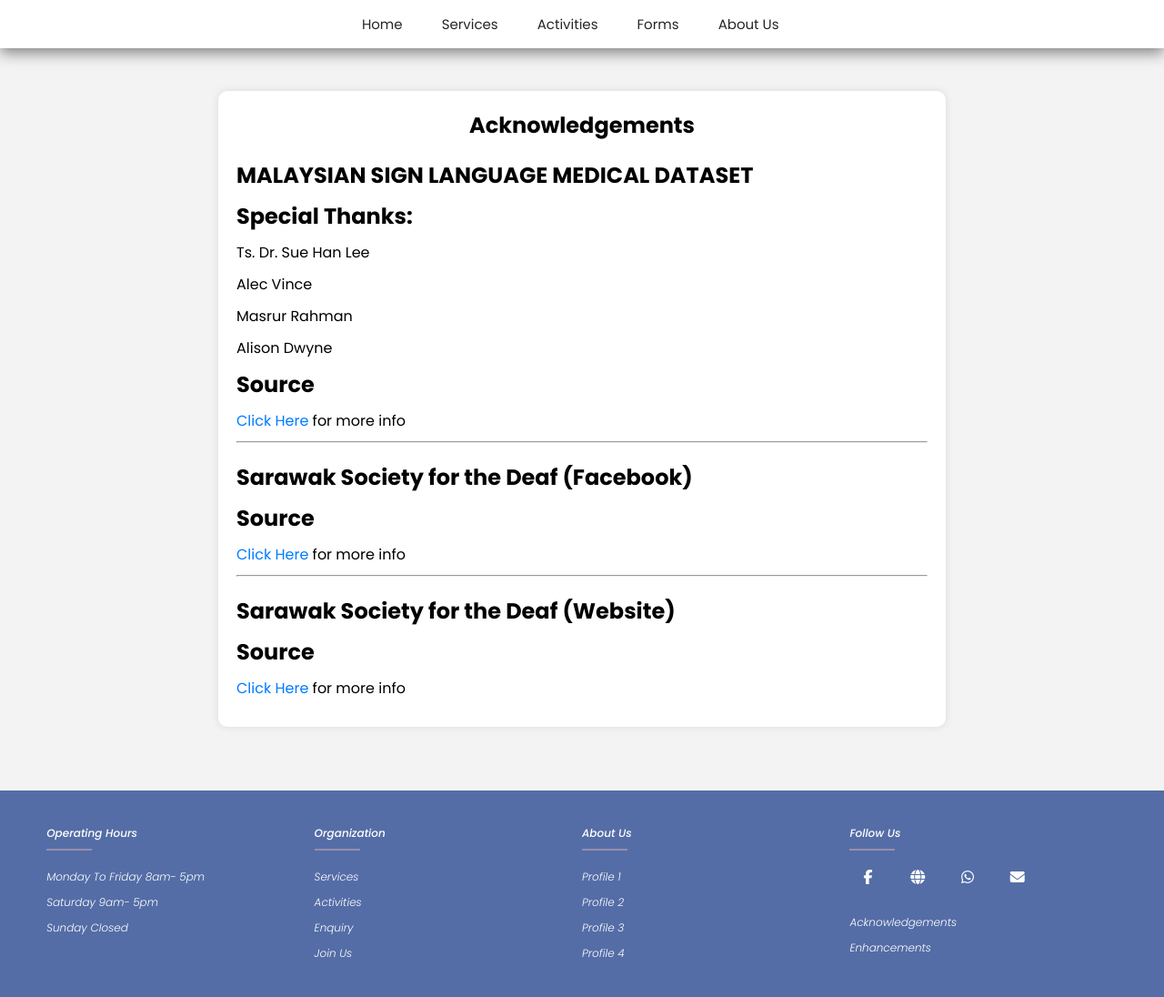
After one commit to Zwe-Zwe/Inquiry-Project-Assignment, a PHP site: page /acknowledgement.html in a window 1280 px wide. The commit adds this page. Shown: the whole page at 91% size. Run offline with PHP 8.4, Linux system fonts and the light colour scheme.

Commit message:
Added Paing Chan's Pages

```diff
--- a/EnquiryService.html
+++ b/EnquiryService.html
@@ -46,8 +46,7 @@
     </nav>
     </header>
         <article>
-          <section id="enquiry_form">
-            <form>
+            <form id="enquiry_form" action="mailto:zwehtetzaw777@gmail.com" method="post" enctype="text/plain">
               <fieldset>
                 <legend>Enquiry Service</legend>
                 <table>
@@ -314,7 +313,6 @@
               <input type="submit" value="Submit">
               <p id="required_warning">*All the fields are required to be filled.</p>
             </form>
-          </section>
         </article>
         <footer>
           <div class="container">
--- /dev/null
+++ b/acknowledgement.html
@@ -0,0 +1,156 @@
+<!DOCTYPE html>
+<html lang="en">
+  <head>
+    <meta charset="UTF-8" />
+    <meta name="viewport" content="width=device-width, initial-scale=1.0" />
+    <title>Acknowledgements</title>
+    <link rel="stylesheet" href="style.css" />
+    <link
+      rel="stylesheet"
+      type="text/css"
+      href="https://cdnjs.cloudflare.com/ajax/libs/font-awesome/6.5.1/css/all.min.css"
+    />
+  </head>
+  <body>
+    <nav>
+      <ul class="navbar">
+        <li><a href="index.html">Home</a></li>
+        <li>
+          <a href="#">Services</a>
+          <ul class="submenu">
+            <li><a href="#">BIM Class</a></li>
+            <li><a href="#">Car Wash</a></li>
+            <li><a href="#">Haircut & Trimming</a></li>
+            <li><a href="#">Sewing & Alteration</a></li>
+          </ul>
+        </li>
+        <li><a href="#">Activities</a></li>
+        <li>
+          <a href="#">Forms</a>
+          <ul class="submenu">
+            <li><a href="#">Enquiry</a></li>
+            <li><a href="#">Volunteer</a></li>
+          </ul>
+        </li>
+        <li>
+          <a href="#">About Us</a>
+          <ul class="submenu">
+            <li><a href="#">&#128100; Daniel Sie</a></li>
+            <li><a href="#">&#128100; Michael Wong</a></li>
+            <li><a href="#">&#128100; Paing Chan</a></li>
+            <li><a href="#">&#128100; Sherlyn Kok</a></li>
+            <li><a href="#">&#128100; Zwe Htet Zaw</a></li>
+          </ul>
+        </li>
+      </ul>
+    </nav>
+
+    <section class="acknowledgement-section">
+      <div class="acknowledgement-container">
+        <h1>Acknowledgements</h1>
+        <div class="acknowledgements">
+          <h2>MALAYSIAN SIGN LANGUAGE MEDICAL DATASET</h2>
+          <h2>Special Thanks:</h2>
+          <ul>
+            <li>Ts. Dr. Sue Han Lee</li>
+            <li>Alec Vince</li>
+            <li>Masrur Rahman</li>
+            <li>Alison Dwyne</li>
+          </ul>
+          <h2>Source</h2>
+          <ul>
+            <li>
+              <a href="https://arekku21.github.io/MSL-Medical/#">Click Here</a>
+              for more info
+            </li>
+          </ul>
+        </div>
+
+        <hr />
+
+        <div class="acknowledgements">
+          <h2>Sarawak Society for the Deaf (Facebook)</h2>
+          <h2>Source</h2>
+          <ul>
+            <li>
+              <a href="https://www.facebook.com/sarawaksocietyforthedeaf"
+                >Click Here</a
+              >
+              for more info
+            </li>
+          </ul>
+        </div>
+
+        <hr />
+
+        <div class="acknowledgements">
+          <h2>Sarawak Society for the Deaf (Website)</h2>
+          <h2>Source</h2>
+          <ul>
+            <li>
+              <a href="https://www.sarawaksocietyforthedeaf.org/">Click Here</a>
+              for more info
+            </li>
+          </ul>
+        </div>
+      </div>
+    </section>
+
+    <footer>
+      <div class="container">
+        <div class="row">
+          <div class="footer-col">
+            <h4 class="foot-h4-oh">operating hours</h4>
+            <ul>
+              <li>Monday to Friday 8am- 5pm</li>
+              <li>Saturday 9am- 5pm</li>
+              <li>Sunday Closed</li>
+            </ul>
+          </div>
+          <div class="footer-col">
+            <h4>organization</h4>
+            <ul>
+              <li><a href="#">services</a></li>
+              <li><a href="#">activities</a></li>
+              <li><a href="#">Enquiry</a></li>
+              <li><a href="#">Join Us</a></li>
+            </ul>
+          </div>
+          <div class="footer-col">
+            <h4>about us</h4>
+            <ul>
+              <li><a href="#">Profile 1</a></li>
+              <li><a href="#">Profile 2</a></li>
+              <li><a href="#">Profile 3</a></li>
+              <li><a href="#">Profile 4</a></li>
+            </ul>
+          </div>
+          <div class="footer-col">
+            <h4>follow us</h4>
+            <div class="social-links">
+              <a href="https://www.facebook.com/sarawaksocietyforthedeaf"
+                ><i class="fab fa-facebook-f"></i
+              ></a>
+              <a href="https://www.sarawaksocietyforthedeaf.org/"
+                ><i class="fa-solid fa-globe"></i
+              ></a>
+              <a href="https://wa.me/+6012-8118260"
+                ><i class="fa-brands fa-whatsapp"></i
+              ></a>
+              <a href="mailto:102783895@students.swinburne.edu.my"
+                ><i class="fa-solid fa-envelope"></i
+              ></a>
+              <br />
+            </div>
+            <a class="footer-essentials" href="acknowledgement.html"
+              >Acknowledgements</a
+            >
+            <a class="footer-essentials" href="enhancement.html"
+              >Enhancements</a
+            >
+          </div>
+        </div>
+      </div>
+    </footer>
+  </body>
+</html>
--- /dev/null
+++ b/joinvolunteer.html
@@ -0,0 +1 @@
+34
--- a/style.css
+++ b/style.css
@@ -31,7 +31,7 @@
   /* place-self: end; */
   position: sticky;
   bottom: 0.5vw;
-  margin-top: 170vh;
+  margin-top: 150vh;
   /* margin-top: calc(100vh + var(--offset)); */
   margin-left: 92%;
   white-space: nowrap;
@@ -252,20 +252,17 @@
 /* Start of Enquiry Form */
 
 #enquiry_form {
-
+  margin: auto;
+  margin-top: 60px;
+  /* margin-bottom: 20px; */
+  animation: fadeInUp 1s ease-out;
   max-width: 600px;
-  margin:40px auto;
   background-color: var(--clr-primary);
   padding: 20px;
   border-radius: 8px;
   box-shadow: 0 0 10px rgba(0, 0, 0, 0.1);
 }
 
-form {
-  margin-top: 20px;
-  margin-bottom: 20px;
-  animation: fadeInUp 1s ease-out;
-}
 
 fieldset {
   margin-bottom: 20px;
```
